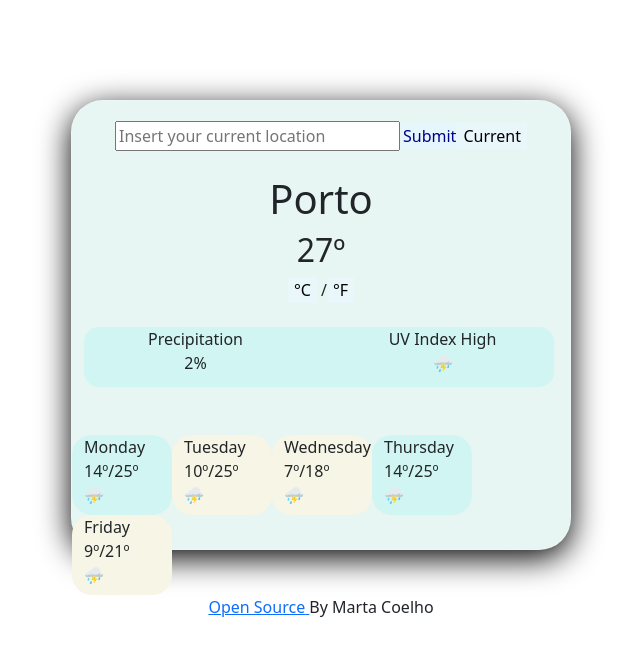
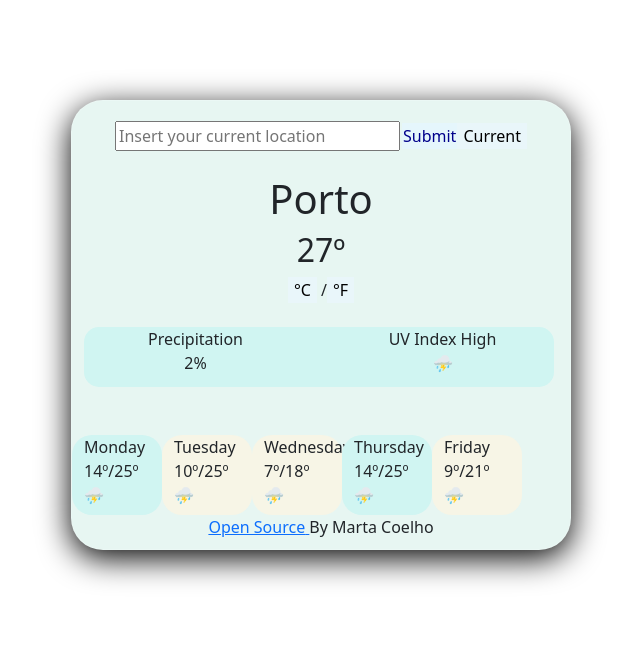
Before and after one commit to MartaCoelho750/react-app, a React (Create React App) app: page / in a window 1280 px wide. Shown: the top 656 px of the page, without its empty margins (319-959 px from the left). Built offline with nearby package versions, Linux system fonts and the light colour scheme.

Commit message:
App.csss

```diff
--- a/src/App.css
+++ b/src/App.css
@@ -58,7 +58,7 @@ button {
 
 .futureone {
   height: 80px;
-  width: 100px;
+  width: 90px;
   background-color: #d0f5f2;
   border-radius: 20px;
   align-items: center;
@@ -66,7 +66,7 @@ button {
 
 .futuretwo {
   height: 80px;
-  width: 100px;
+  width: 90px;
   background-color: #f7f5e6;
   border-radius: 20px;
   align-items: center;
@@ -74,7 +74,7 @@ button {
 
 .futurethree {
   height: 80px;
-  width: 100px;
+  width: 90px;
   background-color: #f7f5e6;
   border-radius: 20px;
   align-items: center;
@@ -82,7 +82,7 @@ button {
 
 .futurefour {
   height: 80px;
-  width: 100px;
+  width: 90px;
   background-color: #d0f5f2;
   border-radius: 20px;
   align-items: center;
@@ -90,7 +90,7 @@ button {
 
 .futurefive {
   height: 80px;
-  width: 100px;
+  width: 90px;
   background-color: #f7f5e6;
   border-radius: 20px;
   align-items: center;
```
